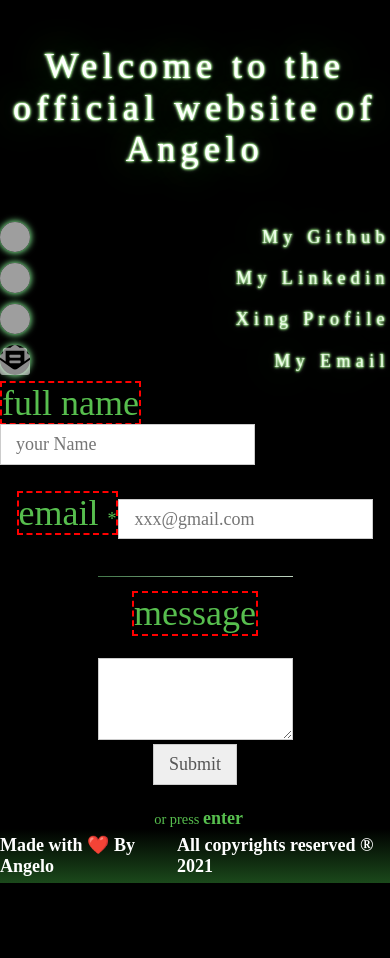
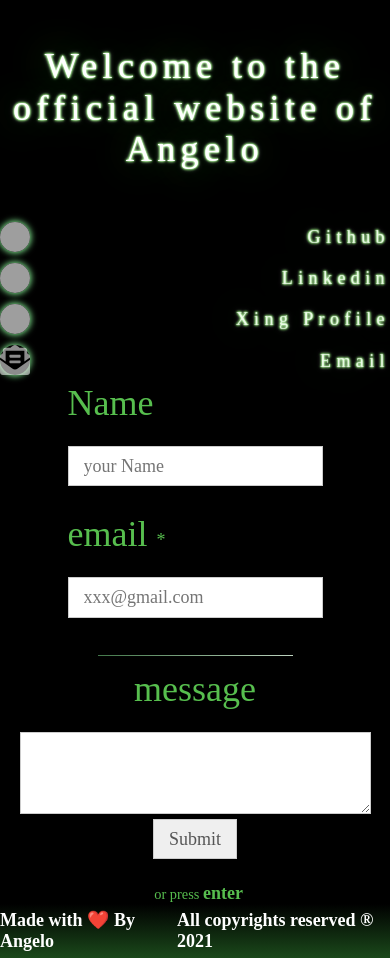
Before and after one commit to AngelosPa/PortfolioWebsite, a React (Create React App) app: page /getintouch in a window 390 px wide. Before the commit the page ends 883 px from the top, so only its background shows below. Built offline with nearby package versions, Linux system fonts and the light colour scheme; grey boxes are pictures that could not be loaded; the HTML template or start-up script is replaced by a standard one.

Commit message:
responsive issues fixed

```diff
--- a/src/components/Getintouch.js
+++ b/src/components/Getintouch.js
@@ -9,7 +9,7 @@ function Getintouch() {
           <ul>
             <li>
               <p className="left">
-                <label for="first_name">full name </label>
+                <label for="first_name">Name </label>
                 <input type="text" name="first_name" placeholder="your Name" />
               </p>
             </li>
--- a/src/components/innercomponents/Menu.js
+++ b/src/components/innercomponents/Menu.js
@@ -10,7 +10,7 @@ const Menu = (props) => {
         to="/mywork"
         style={{ transform: `${mover}` }}
       >
-        <li>My Work</li>
+        <li>Portfolio</li>
       </Link>
       <Link
         className="text-link"
--- a/src/components/innercomponents/Touchlinks.js
+++ b/src/components/innercomponents/Touchlinks.js
@@ -13,7 +13,7 @@ function Touchlinks() {
           src="https://icongr.am/devicon/github-original.svg?size=128&color=currentColor"
           alt="githubico"
         />
-        My Github
+        Github
       </a>
 
       <a href="https://www.linkedin.com/in/angelos-p-707216214/">
@@ -23,7 +23,7 @@ function Touchlinks() {
               "
           alt="linkedinico"
         />
-        My Linkedin
+        Linkedin
       </a>
       <a href="https://www.xing.com/profile/Angelos_Papagiannopoulos2/cv">
         <img
@@ -38,7 +38,7 @@ function Touchlinks() {
       </a>
 
       <a href="mailto: mrpalaiologos@gmail.com">
-        <i>{message}</i> My Email
+        <i>{message}</i> Email
       </a>
     </div>
   );
--- a/src/scss/components/__components-dir.scss
+++ b/src/scss/components/__components-dir.scss
@@ -18,28 +18,7 @@ p,
 span {
   color: white;
 }
-//for the technologie icons styling
-.technologies {
-  .main-treppebox {
-    display: flex;
-    justify-content: space-around;
-    align-items: left;
-    align-self: flex-start;
-    flex-direction: column;
-    flex-flow: wrap;
-    flex-wrap: nowrap;
-    img {
-      width: 70px;
-      height: 70px;
-    }
-    transform: rotate(-0deg);
-  }
 
-  a {
-    height: 10rem;
-    overflow: visible;
-  }
-}
 // style for the my work and keep in touch part
 nav {
   .text-link {
@@ -144,7 +123,6 @@ form {
     margin: 0 0 0.6em 0;
     color: $green;
     font-size: 2rem;
-    border: 2px red dashed;
   }
   input {
     margin: 0 0 1.3em 0;
@@ -155,7 +133,7 @@ form {
   textarea {
     border: 1px solid $grey;
     padding: 9px 15px;
-    width: 50%;
+    width: 100%;
     color: $dark_grey;
   }
   small {
--- a/src/scss/layouts/__layouts-dir.scss
+++ b/src/scss/layouts/__layouts-dir.scss
@@ -85,11 +85,33 @@
     }
   }
 }
+//for the technologie icons styling
+.technologies {
+  .main-treppebox {
+    display: flex;
+    justify-content: space-around;
+    align-items: left;
+    align-self: flex-start;
+    flex-direction: column;
+    flex-flow: wrap;
 
+    img {
+      width: 50px;
+      height: 50px;
+    }
+    transform: rotate(-0deg);
+  }
+
+  a {
+    height: 10rem;
+    overflow: visible;
+  }
+}
 //for the my work component link
 .parent-div-for-technologies-and-menu {
   @include flexthing;
   flex-direction: column;
+
   flex-wrap: wrap;
 }
 nav {
@@ -124,7 +146,7 @@ nav {
       @include flexthing;
       @include forfonts;
       display: flex;
-      justify-content: space-around;
+      justify-content: space-between;
 
       width: 100%;
       font-size: 2rem;
@@ -138,7 +160,12 @@ nav {
       width: 90px;
       height: 90px;
     }
-
+    .i,
+    img:hover {
+      transition: transform 1s;
+      transform-style: preserve-3d;
+      transform: rotateY(360deg);
+    }
     .mail-icon {
       padding: 12px;
       border-radius: 100%;
@@ -164,6 +191,11 @@ footer {
 }
 //mobile
 @media only screen and (max-width: 500px) {
+  .main-treppebox {
+    img {
+      margin: -3rem;
+    }
+  }
   .getintouch-container {
     @include flexthing;
     flex-direction: column;
@@ -193,10 +225,13 @@ footer {
       height: auto;
     }
   }
-  img {
-    padding: 0px;
-    width: 30px;
-    height: 30px;
+  label {
+    display: block;
+  }
+  li {
+    textarea {
+      width: 90%;
+    }
   }
   h1 {
     text-align: center;
```
